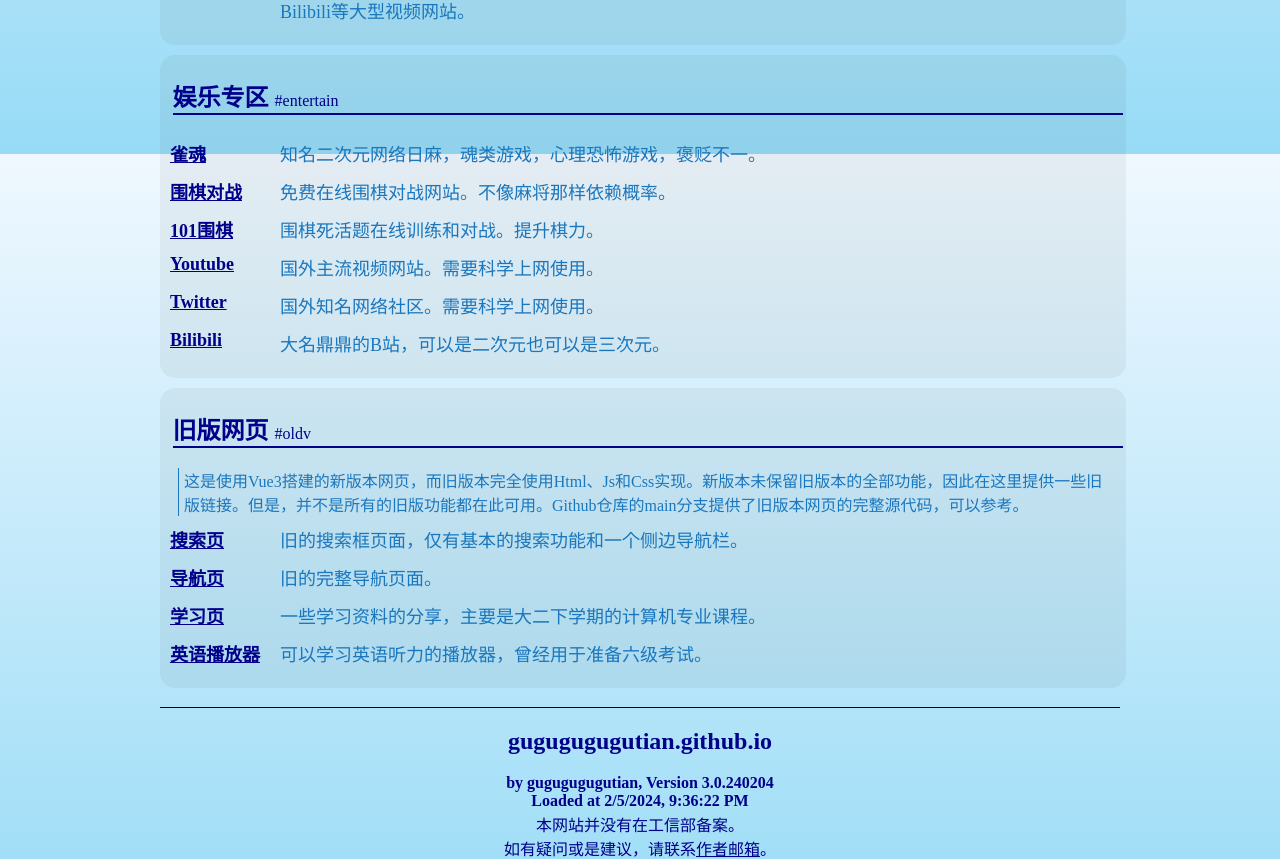
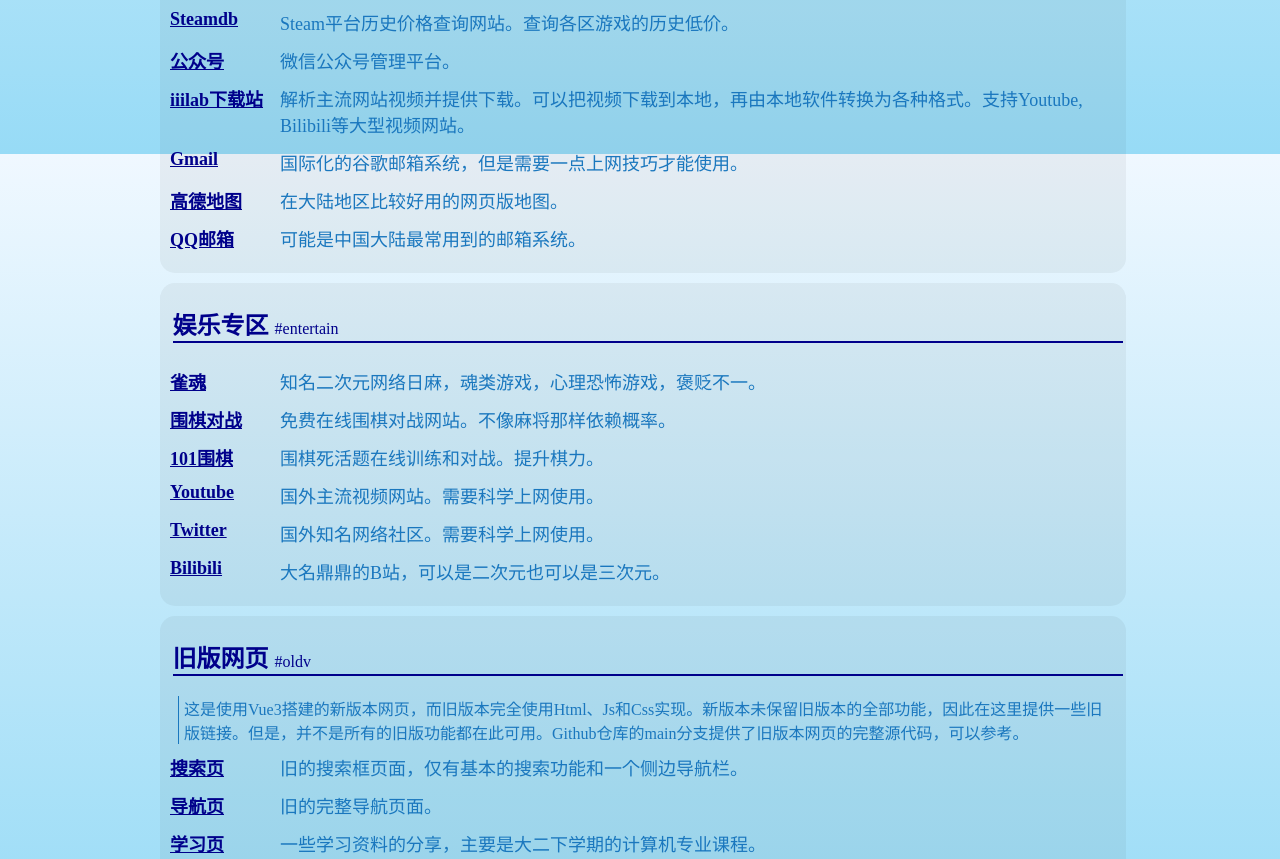
Before and after one commit to Gugugugugutian/vue-mainpage, a Vue app in the folder mainpage/: page / in a window 1280 px wide. Shown: the part 2246-3105 px from the top of the page. Built offline with nearby package versions, Linux system fonts and the light colour scheme; no server answers.

Commit message:
v3.0.240205

```diff
--- a/mainpage/src/App.vue
+++ b/mainpage/src/App.vue
@@ -58,7 +58,21 @@
                             u:"https://singlelogin.se/",
                             n:"Zlibrary",
                             discribe:"Zlibrary的最新链接。下载速度相对较快，但是不付费每天只能下载10本书。资源很全，需要注册。",
+                        },{
+                            u:"https://mail.google.com/",
+                            n:"Gmail",
+                            discribe:"国际化的谷歌邮箱系统，但是需要一点上网技巧才能使用。"
                         },
+                        {
+                            u:"https://ditu.amap.com/",
+                            n:"高德地图",
+                            discribe:"在大陆地区比较好用的网页版地图。"
+                        },
+                        {
+                            u:"https://mail.qq.com/",
+                            n:"QQ邮箱",
+                            discribe:"可能是中国大陆最常用到的邮箱系统。"
+                        }
                     ]
                 },
                 // 校园 campus
@@ -170,6 +184,20 @@
                             u:"https://bili.iiilab.com/",
                             n:"iiilab下载站",
                             discribe:"解析主流网站视频并提供下载。可以把视频下载到本地，再由本地软件转换为各种格式。支持Youtube, Bilibili等大型视频网站。",
+                        },{
+                            u:"https://mail.google.com/",
+                            n:"Gmail",
+                            discribe:"国际化的谷歌邮箱系统，但是需要一点上网技巧才能使用。"
+                        },
+                        {
+                            u:"https://ditu.amap.com/",
+                            n:"高德地图",
+                            discribe:"在大陆地区比较好用的网页版地图。"
+                        },
+                        {
+                            u:"https://mail.qq.com/",
+                            n:"QQ邮箱",
+                            discribe:"可能是中国大陆最常用到的邮箱系统。"
                         },
                     ]
                 },
--- a/mainpage/src/compos/bt.vue
+++ b/mainpage/src/compos/bt.vue
@@ -2,11 +2,10 @@
 export default {
     props: {
         datetime: {
-            // 显示现在的时间和日期，并每秒更新一次
             type: String,
             default: function() {
-                const hongKongTime = new Date().toLocaleString('en-US', { timeZone: 'Asia/Hong_Kong' });
-                return hongKongTime;
+                const a = new Date().toLocaleString('en-US', { timeZone: 'Asia/Hong_Kong' });
+                return a;
             }
         }
     }
@@ -18,11 +17,12 @@
         <a href="https://gugugugugutian.github.io">gugugugugutian.github.io</a>
     </h2>
     <p style="font-weight: bold;">
-        by gugugugugutian, Version 3.0.240204 <br/>
+        by gugugugugutian, Version 3.0.240205 <br/>
         Loaded at {{ datetime }} <br/>
     </p>
     <p>
         本网站并没有在工信部备案。<br/>
+        网站源代码完全公开，请见<a href="https://github.com/Gugugugugutian/vue-mainpage" style="text-decoration: underline;" >这个链接</a>。
         如有疑问或是建议，请联系<a href="mailto:gugugugugutian@outlook.com?subject=Mail%20from%20personal%20Github%20website(VUE)" style="text-decoration: underline;">作者邮箱</a>。<br/>
     </p>
     <p style="font-weight: bold; margin-top: 3vh;">
```
Also changed, not shown: 4 other files (tests, documents, lock files or other folders).
